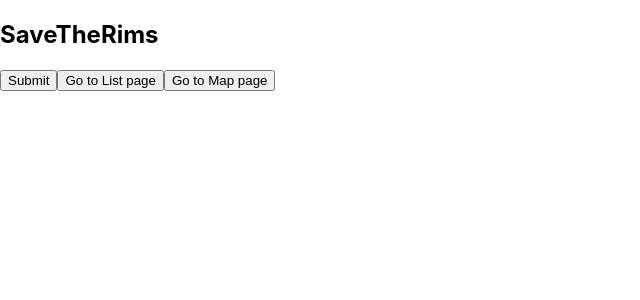
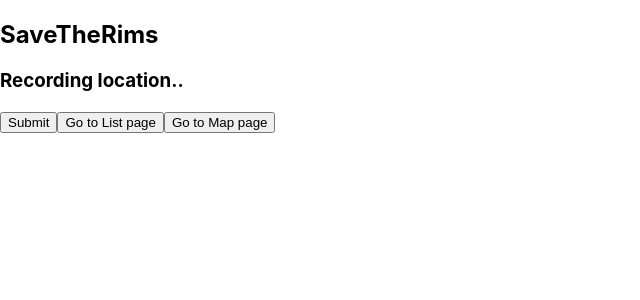
Before and after one commit to asaganda/savetherims_frontend, a React (Create React App) app: page / in a window 1280 px wide. Both pictures are taken after a click on the button "Submit". Shown: the top 300 px of the page, without its empty margins (0-640 px from the left). Built offline with nearby package versions, Linux system fonts and the light colour scheme; no server answers.

Commit message:
added status messages on home page when recording location

```diff
--- a/src/App.js
+++ b/src/App.js
@@ -14,7 +14,8 @@ import NotFound from './pages/NotFound'
 const App = () => {
   // States
   const [coords, setCoords] = useState([])
-  // const [singleCoord, setSingleCoord] = useState({ lat: 0, lng: 0})
+  const [submitStatus, setSubmitStatus] = useState(false)
+  const [recordSuccess, setRecordSuccess] = useState(false)
 
   // variables
   const baseURL = 'https://savetherims-backend.herokuapp.com/coord'
@@ -29,10 +30,16 @@ const App = () => {
       }
       console.log(coords)
       handleCreate(coords)
+      setSubmitStatus(false)
+      setRecordSuccess(true)
+      setTimeout(() => {
+        setRecordSuccess(false)
+      }, 2000);
     });
   }
 
   const handleGeolocate = () => {
+    setSubmitStatus(true)
     geolocate()
   }
 
@@ -125,7 +132,7 @@ const App = () => {
       </header>
       <main>
         <Routes>
-            <Route index element={<Home handleGeolocate={handleGeolocate}/>}></Route>
+            <Route index element={<Home handleGeolocate={handleGeolocate} submitStatus={submitStatus} recordSuccess={recordSuccess}/>}></Route>
             <Route path="/list">
               <Route index element={<List coords={coords} handleDelete={handleDelete}/>}></Route>
               <Route path=":id" element={<EachCoordDetail coords={coords} handleDelete={handleDelete}/>}></Route>
--- a/src/pages/Home.js
+++ b/src/pages/Home.js
@@ -3,7 +3,8 @@ import { Link } from 'react-router-dom'
 const Home = (props) => {
     return(
         <>
-            {/* <h1>SaveTheRims</h1> */}
+            {props.submitStatus ? <h3>Recording location..</h3>: null}
+            {props.recordSuccess? <h3>Success</h3> : null}
             <button onClick={() => props.handleGeolocate()}>Submit</button>
             <Link to="/list"><button>Go to List page</button></Link>
             <Link to="/map"><button>Go to Map page</button></Link>
```
